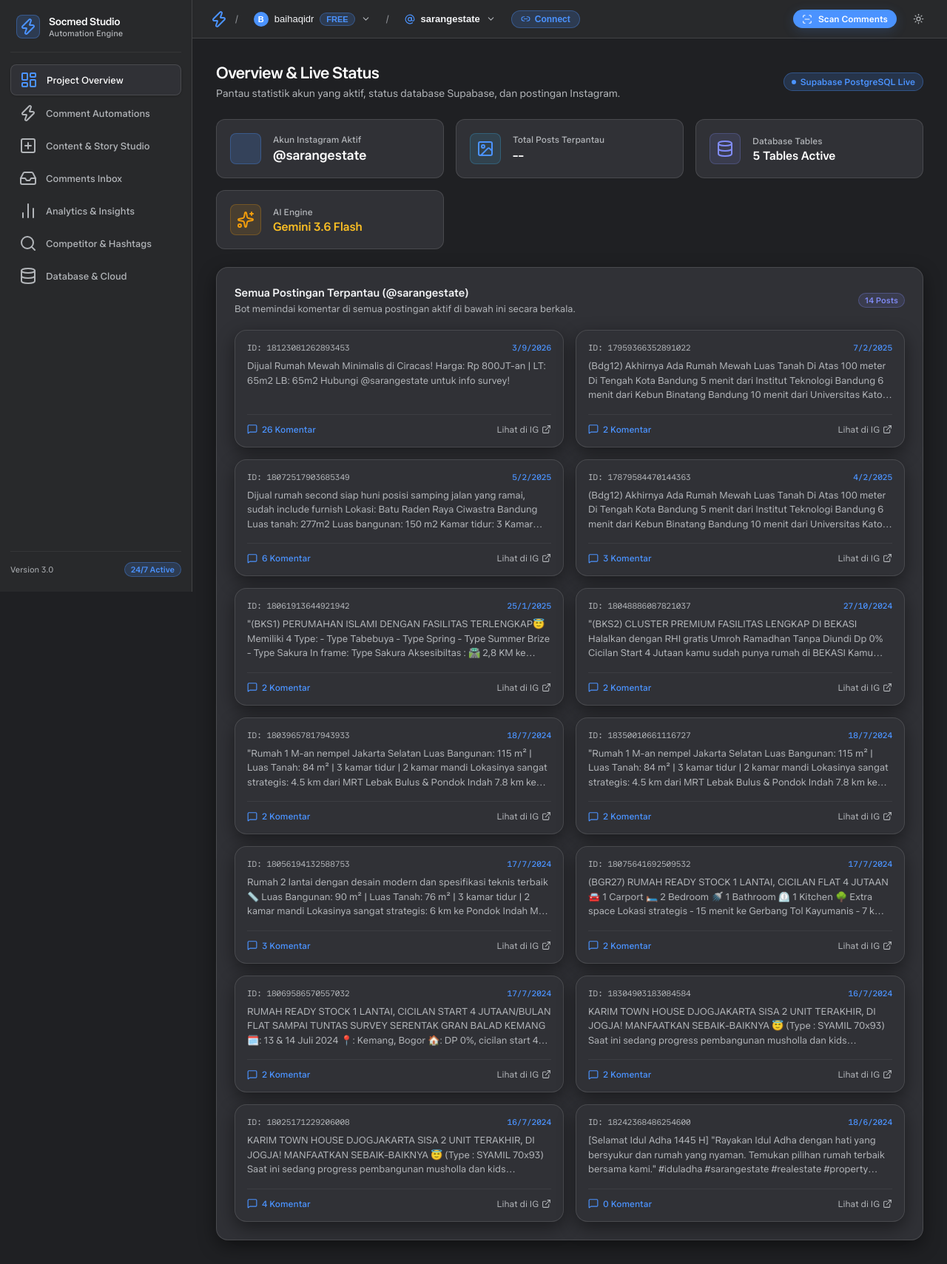
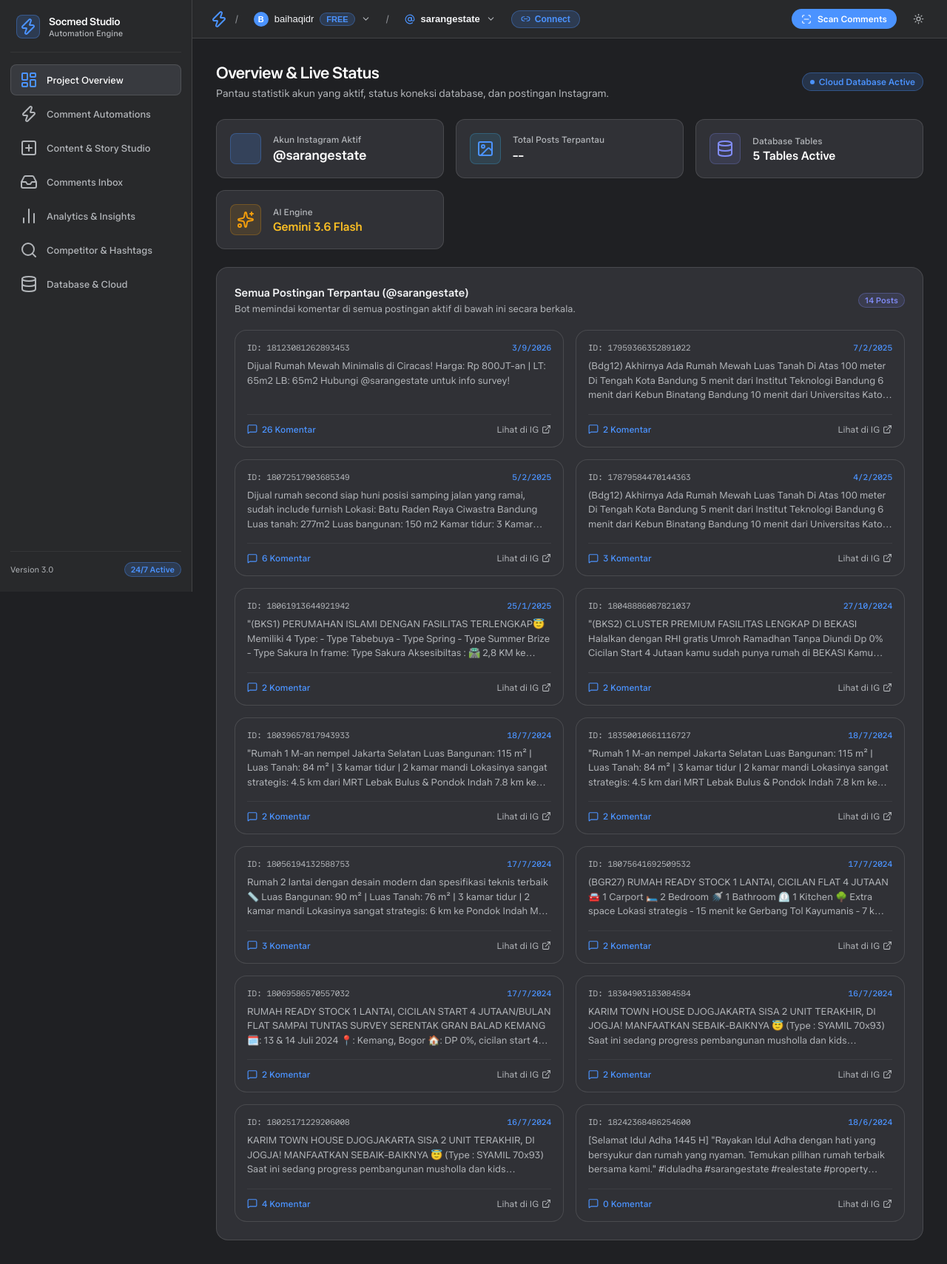
Before and after one commit to baihaqidr/socmed_automation, a Flask app: page / in a window 1280 px wide. Shown: the whole page at 74% size. Run offline with Flask 3, Linux system fonts and the light colour scheme; data that the repository does not hold is empty; some libraries are stand-ins or nearby versions.

Commit message:
style: make active sidebar button seamless like Supabase, remove all box shadows across all cards, and purge Supabase text

```diff
--- a/static/css/simplifyer.css
+++ b/static/css/simplifyer.css
@@ -141,8 +141,8 @@
   --radius-xl: 22px;
   --radius-full: 9999px;
 
-  --shadow-card: 0 8px 24px rgba(0, 0, 0, 0.45);
-  --shadow-dropdown: 0 16px 36px rgba(0, 0, 0, 0.8), 0 0 0 1px rgba(255, 255, 255, 0.08);
+  --shadow-card: none;
+  --shadow-dropdown: 0 4px 20px rgba(0, 0, 0, 0.4), 0 0 0 1px var(--border-color);
 }
 
 
@@ -284,7 +284,7 @@ body {
   padding: 8px 12px;
   border-radius: var(--radius-sm);
   background: transparent;
-  border: none;
+  border: 1px solid transparent;
   color: var(--ink-mute);
   font-family: var(--font-sans);
   font-size: 13px;
@@ -554,13 +557,13 @@ body {
   line-height: 1.5;
 }
 
-/* Supabase Cards & Layout */
+/* Clean Seamless Cards & Layout (Flat Border-Based Aesthetic) */
 .supa-card, .simplifyer-card {
   background: var(--card-bg);
   border: 1px solid var(--border-color);
   border-radius: var(--radius-lg);
   padding: 24px;
-  box-shadow: var(--shadow-card);
+  box-shadow: none !important;
 }
 
 /* Stats Grid */
@@ -640,15 +644,15 @@ body {
   font-weight: 600;
   padding: 10px 22px;
   border-radius: var(--radius-full);
-  border: none;
+  border: 1px solid transparent;
   cursor: pointer;
-  box-shadow: 0 4px 16px var(--primary-glow);
+  box-shadow: none !important;
   transition: all 0.2s cubic-bezier(0.16, 1, 0.3, 1);
 }
 
 .btn-primary:hover {
   background-color: var(--primary-deep);
-  box-shadow: 0 6px 22px rgba(75, 147, 255, 0.38);
+  box-shadow: none !important;
   transform: translateY(-1px);
 }
 
@@ -2004,3 +2008,26 @@ svg.lucide, [data-lucide] {
 .ig-feed-footer-meta {
   padding: 0 12px 12px 12px;
 }
+
+/* ==========================================================================
+   Global Seamless Architecture (Zero Box Shadows on All Boxes & Containers)
+   ========================================================================== */
+.supa-card,
+.simplifyer-card,
+.stat-card,
+.post-card-item,
+.modal-card,
+.mc-builder-modal,
+.studio-pill,
+.target-pill-btn,
+.btn-primary,
+.btn-secondary,
+.nav-item button,
+.upload-dropzone,
+.media-grid-item,
+.ig-vertical-mockup,
+.ig-feed-post-mockup,
+.filter-btn-post,
+.theme-toggle-btn {
+  box-shadow: none !important;
+}
--- a/static/js/dashboard.js
+++ b/static/js/dashboard.js
@@ -605,7 +605,7 @@ async function savePostRule(postId) {
 
     const data = await res.json();
     if (data.status === 'success') {
-      showToast('Pengaturan postingan berhasil disimpan ke Supabase!', 'success');
+      showToast('Pengaturan postingan berhasil disimpan ke Database!', 'success');
       await loadPostRulesView();
     } else {
       showToast('Gagal menyimpan: ' + (data.error || 'Terjadi kesalahan'), 'error');
@@ -1137,12 +1137,12 @@ async function loadRulesData() {
 
 // Reset Rules to General Defaults
 async function resetGeneralRules() {
-  if (!confirm("Apakah Anda yakin ingin mereset aturan di Supabase ke Aturan General Universal?")) return;
+  if (!confirm("Apakah Anda yakin ingin mereset aturan ke Aturan General Universal?")) return;
   try {
     const res = await fetch('/api/reset-rules', { method: 'POST' });
     const data = await res.json();
     if (data.status === 'success') {
-      showToast("Aturan di Supabase berhasil direset ke Aturan General Universal!", "success");
+      showToast("Aturan berhasil direset ke Aturan General Universal!", "success");
       loadRulesData();
     }
   } catch (err) {
@@ -1169,7 +1169,7 @@ async function addRule() {
 
     const data = await res.json();
     if (data.status === 'success') {
-      showToast(`Aturan untuk kata "${keyword}" berhasil disimpan ke Supabase!`, 'success');
+      showToast(`Aturan untuk kata "${keyword}" berhasil disimpan ke Database!`, 'success');
       document.getElementById('new-keyword').value = '';
       document.getElementById('new-reply').value = '';
       loadRulesData();
--- a/templates/index.html
+++ b/templates/index.html
@@ -7,7 +7,7 @@
   <!-- Preload Official Muse.ai Optimistic Webfonts -->
   <link rel="preload" href="/static/fonts/OptimisticAI.woff2" as="font" type="font/woff2" crossorigin>
   <link rel="preload" href="/static/fonts/OptimisticText-Regular.woff2" as="font" type="font/woff2" crossorigin>
-  <link rel="stylesheet" href="/static/css/simplifyer.css?v=6.0">
+  <link rel="stylesheet" href="/static/css/simplifyer.css?v=7.0">
   <!-- Lucide Icons Official CDN (lucide.dev) -->
   <script src="https://unpkg.com/lucide@latest"></script>
 </head>
@@ -172,11 +172,11 @@
           <div class="section-header" style="display: flex; align-items: center; justify-content: space-between;">
             <div>
               <h1 class="section-title">Overview & Live Status</h1>
-              <p class="section-desc">Pantau statistik akun yang aktif, status database Supabase, dan postingan Instagram.</p>
+              <p class="section-desc">Pantau statistik akun yang aktif, status koneksi database, dan postingan Instagram.</p>
             </div>
             <div style="display: flex; gap: 10px;">
               <span class="pill-badge pill-green" style="font-size: 12px; padding: 4px 10px;">
-                <span style="width: 6px; height: 6px; border-radius: 50%; background: var(--primary); display: inline-block; margin-right: 6px;"></span> Supabase PostgreSQL Live
+                <span style="width: 6px; height: 6px; border-radius: 50%; background: var(--primary); display: inline-block; margin-right: 6px;"></span> Cloud Database Active
               </span>
             </div>
           </div>
@@ -288,7 +288,7 @@
 
               <button class="btn-primary" onclick="addRule()" style="width: 100%; justify-content: center;">
                 <i data-lucide="plus"></i>
-                <span>Simpan ke Supabase Database</span>
+                <span>Simpan ke Database</span>
               </button>
 
               <!-- AI Test Box -->
@@ -311,7 +311,7 @@
             <!-- Rules List -->
             <div class="supa-card">
               <div style="display: flex; align-items: center; justify-content: space-between; margin-bottom: 16px;">
-                <h3 style="font-size: 15px; font-weight: 600;">Daftar Aturan Aktif (Supabase)</h3>
+                <h3 style="font-size: 15px; font-weight: 600;">Daftar Aturan Aktif</h3>
                 <div style="display: flex; align-items: center; gap: 8px;">
                   <button class="btn-secondary" onclick="resetGeneralRules()" style="padding: 3px 8px; font-size: 11px; gap: 4px;" title="Reset isi aturan ke Aturan General Universal">
                     <i data-lucide="rotate-ccw" style="width: 12px; height: 12px;"></i> Reset Rules General
@@ -725,7 +725,7 @@
         <div id="tab-settings" class="tab-view">
           <div class="section-header">
             <h1 class="section-title">Database & Cloud Configuration</h1>
-            <p class="section-desc">Konfigurasi Supabase, Meta Access Token, dan integrasi Vercel 24 Jam.</p>
+            <p class="section-desc">Konfigurasi Database Cloud, Meta Access Token, dan integrasi Vercel 24 Jam.</p>
           </div>
 
           <div style="display: grid; grid-template-columns: 1fr 1fr; gap: 24px;">
```
Also changed, not shown: other parts of static/css/simplifyer.css (+16 -12 lines).
